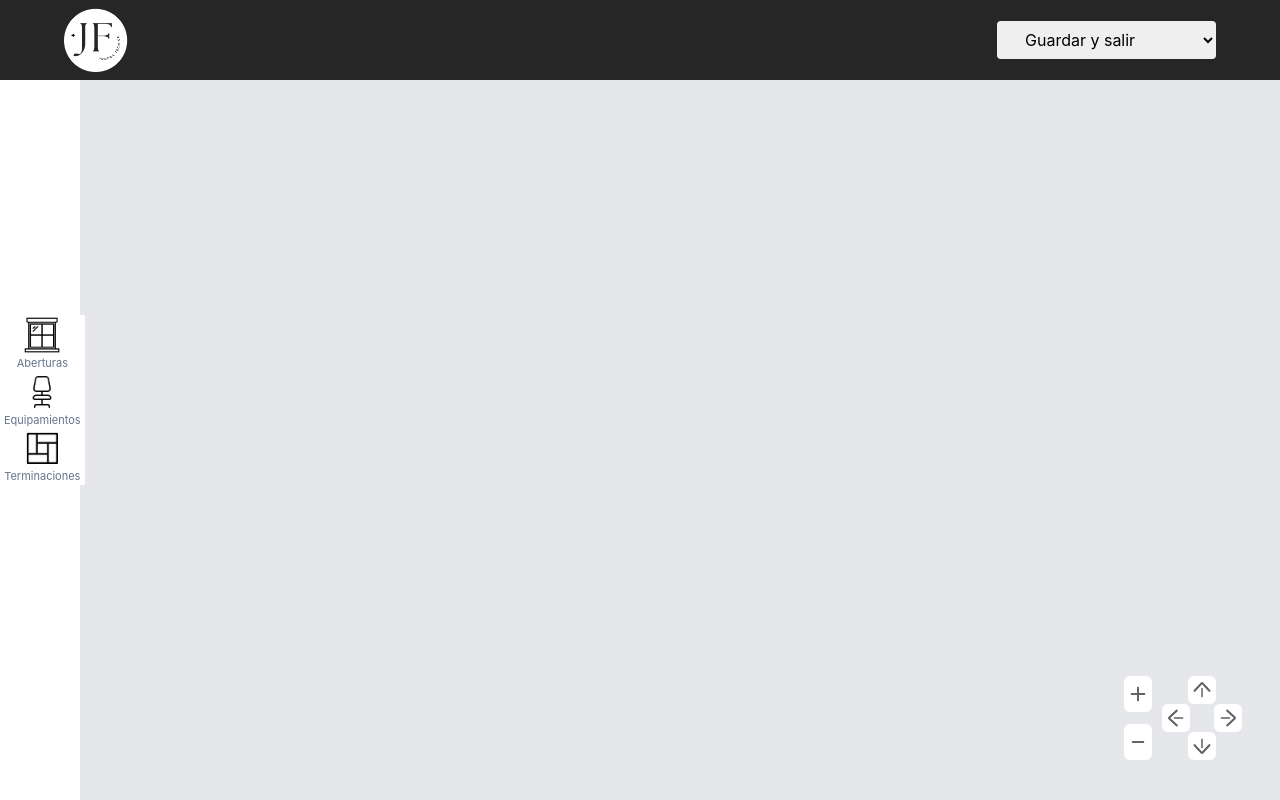
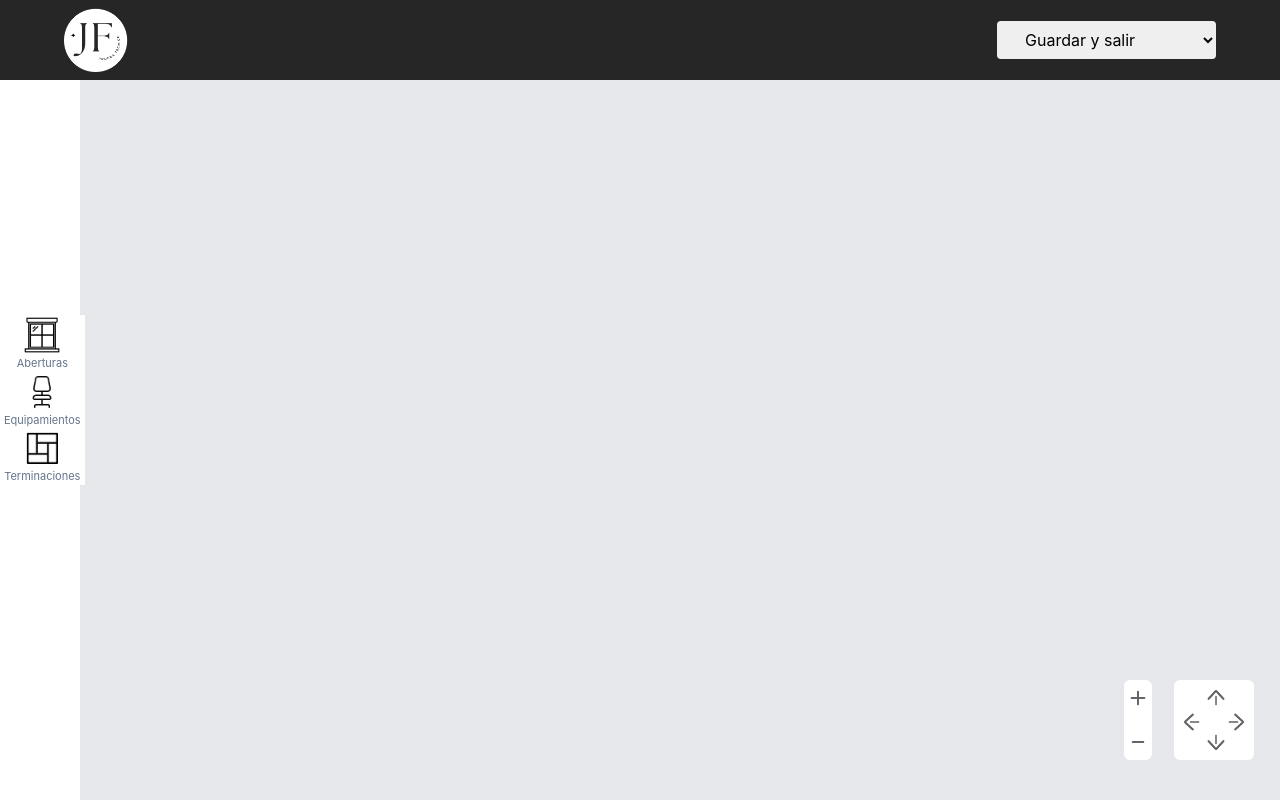
Before and after one commit to JessicaFerreiraLopez/challenge-jessica-ferreira, a React (Create React App) app: page / in a window 1280 px wide. Built offline with nearby package versions, Linux system fonts and the light colour scheme.

Commit message:
fixed controlls styles

```diff
--- a/src/App.css
+++ /dev/null
@@ -1,39 +0,0 @@
-.App {
-  text-align: center;
-}
-
-.App-logo {
-  height: 40vmin;
-  pointer-events: none;
-}
-
-@media (prefers-reduced-motion: no-preference) {
-  .App-logo {
-    animation: App-logo-spin infinite 20s linear;
-  }
-}
-
-.App-header {
-  background-color: #282c34;
-  min-height: 100vh;
-  display: flex;
-  flex-direction: column;
-  align-items: center;
-  justify-content: center;
-  font-size: calc(10px + 2vmin);
-  color: white;
-}
-
-.App-link {
-  color: #61dafb;
-}
-
-@keyframes App-logo-spin {
-  from {
-    transform: rotate(0deg);
-  }
-
-  to {
-    transform: rotate(360deg);
-  }
-}
--- a/src/App.tsx
+++ b/src/App.tsx
@@ -1,4 +1,3 @@
-import "./App.css";
 import Controllers from "./components/controllers";
 import Header from "./components/header";
 import SideBar from "./components/sideBar";
--- a/src/components/controllers/index.tsx
+++ b/src/components/controllers/index.tsx
@@ -5,15 +5,14 @@ import Button from "../basics/Button";
 const Controllers = () => {
   const buttonsStyles: string = "h-7 px-1	py-1";
   return (
-    <>
-      <div>
+    <div className=" ">
+      <div className=" fixed bottom-[5%] right-[10%]	flex h-20	flex-col place-content-between rounded-md bg-white py-1">
         <Button
           onClick={() => {
             console.log("Add has been clicked");
           }}
           img={plusImg}
           imgClasses={buttonsStyles}
-          classes="fixed bottom-[11%]	right-[10%]	py-1"
         />
         <Button
           onClick={() => {
@@ -21,17 +20,16 @@ const Controllers = () => {
           }}
           img={minusImg}
           imgClasses={buttonsStyles}
-          classes="fixed bottom-[5%]	right-[10%]	py-1"
         />
       </div>
-      <div className="bg-white">
+      <div className=" fixed bottom-[5%] right-[2%] h-20 w-20 rounded-md bg-white">
         <Button
           onClick={() => {
             console.log("Up arrow has been clicked");
           }}
           img={arrow}
           imgClasses={buttonsStyles}
-          classes="fixed bottom-[12%]	right-[5%]	"
+          classes="absolute top-[5%] right-[30%]	"
         />
         <Button
           onClick={() => {
@@ -39,7 +37,7 @@ const Controllers = () => {
           }}
           img={arrow}
           imgClasses={`rotate-180 ${buttonsStyles}`}
-          classes="fixed bottom-[5%]	right-[5%]	"
+          classes="absolute bottom-[5%] right-[30%]	"
         />
         <Button
           onClick={() => {
@@ -47,7 +45,7 @@ const Controllers = () => {
           }}
           img={arrow}
           imgClasses={`-rotate-90 ${buttonsStyles}`}
-          classes="fixed bottom-[8.5%]	right-[7%]	"
+          classes="absolute bottom-[30%]	left-[5%]	"
         />
         <Button
           onClick={() => {
@@ -55,10 +53,10 @@ const Controllers = () => {
           }}
           img={arrow}
           imgClasses={`rotate-90 ${buttonsStyles}`}
-          classes="fixed bottom-[8.5%]	right-[3%]	"
+          classes="absolute bottom-[30%]	right-[5%]	"
         />
       </div>
-    </>
+    </div>
   );
 };
 
--- a/src/components/sideBar/ProductsList.tsx
+++ b/src/components/sideBar/ProductsList.tsx
@@ -26,14 +26,14 @@ const ProductsList = ({
       </h1>
       <div className="flex ">
         {data?.[categoryIndex].items.map((item, itemIndex) => (
-          <div className="flex basis-1/3 flex-col">
+          <div className="flex basis-1/3 flex-col" key={itemIndex}>
             <img
               alt="item"
-              className="h-40	w-full pr-5	"
+              className="h-40 w-full pr-5"
               src={item.img}
               loading="lazy"
             />
-            <p className="pt-5 text-center text-xs  text-slate-400">
+            <p className="pt-5 text-center text-xs text-slate-400">
               {item.name}
             </p>
           </div>
```
